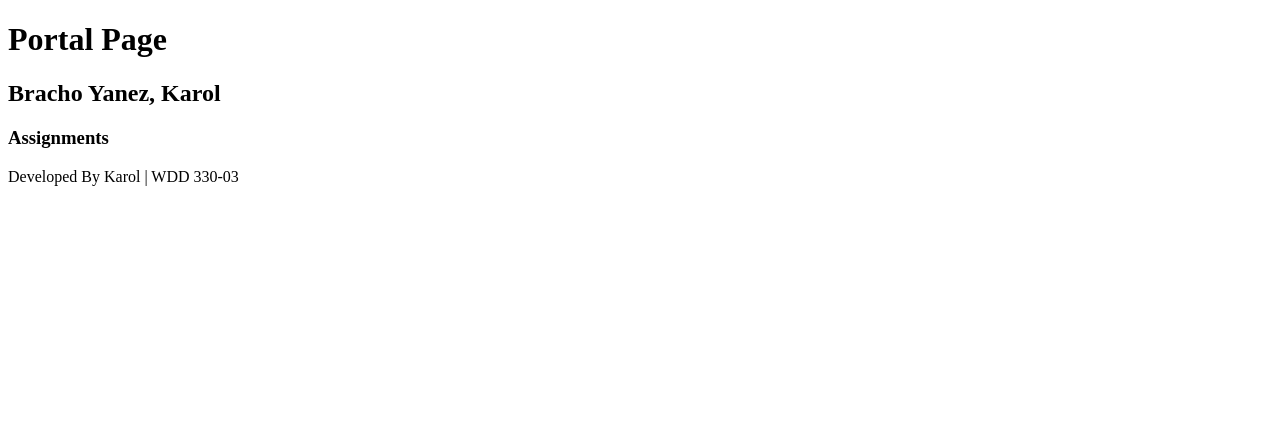
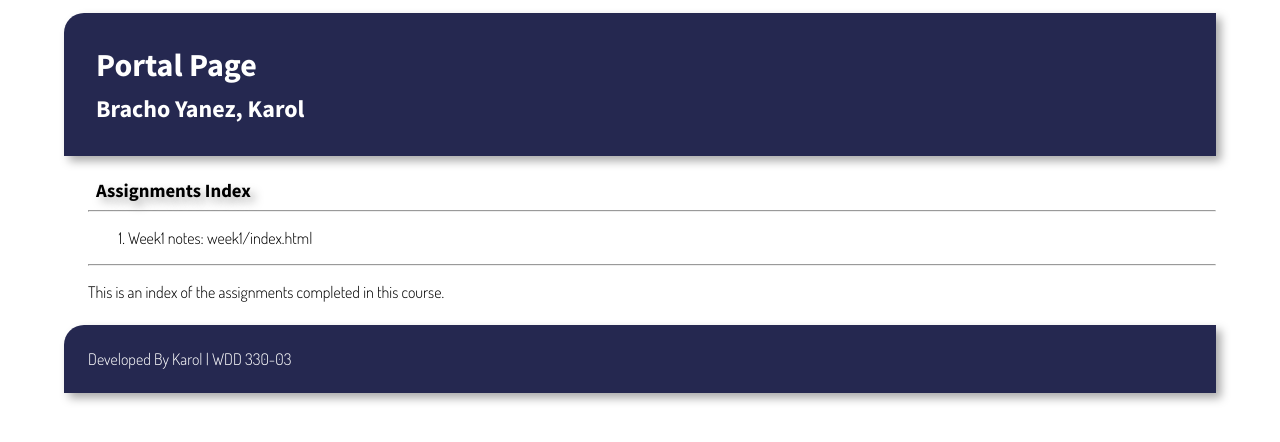
Before and after one commit to bykarol/wdd330, a plain HTML site: page index.html in a window 1280 px wide. Drawn offline with Linux system fonts and the light colour scheme.

Commit message:
portal page of WDD330 DONE

```diff
--- /dev/null
+++ b/css/main.css
@@ -0,0 +1,39 @@
+@import url('https://fonts.googleapis.com/css2?family=Dosis:wght@300&family=Source+Sans+Pro:wght@700&display=swap');
+
+:root {
+  --font-title: 'Source Sans Pro', sans-serif;    /* font family for titles */
+  --font-p: 'Dosis', sans-serif;  /* font family for paragraphs */
+  --background: #252850;
+  --color: white;
+}
+
+body {
+  width: 90%;
+  margin: 1% auto;
+}
+
+h1, h2, h3 {
+  font-family: var(--font-title);
+  margin: .5rem;
+}
+
+h3 {
+  text-shadow: 5px 5px 10px darkgray;
+}
+
+main {
+  padding-left: 1.5rem;
+  margin: 2% 0;
+}
+
+header, footer {
+  background-color: var(--background);
+  color: var(--color);
+  padding: 1.5rem 0 1.5rem 1.5rem;
+  border-top-left-radius: 20px;
+  box-shadow: 5px 5px 10px darkgray;
+}
+
+main, footer {
+  font-family: var(--font-p);
+}
--- a/index.html
+++ b/index.html
@@ -5,6 +5,8 @@
     <meta http-equiv="X-UA-Compatible" content="IE=edge">
     <meta name="viewport" content="width=device-width, initial-scale=1.0">
     <title>Portal Page</title>
+    <link rel="stylesheet" href="css/main.css">
+    <script src="js/main.js" defer></script>
 </head>
 <body>
     <header>
@@ -12,8 +14,11 @@
         <h2>Bracho Yanez, Karol</h2>
     </header>
     <main>
-        <h3>Assignments</h3>
+        <h3>Assignments Index</h3>
+        <hr>
         <ol id="orderedList"></ol>
+        <hr>
+        <p>This is an index of the assignments completed in this course.</p>
     </main>
     <footer>Developed By Karol | WDD 330-03</footer>
 </body>
```
